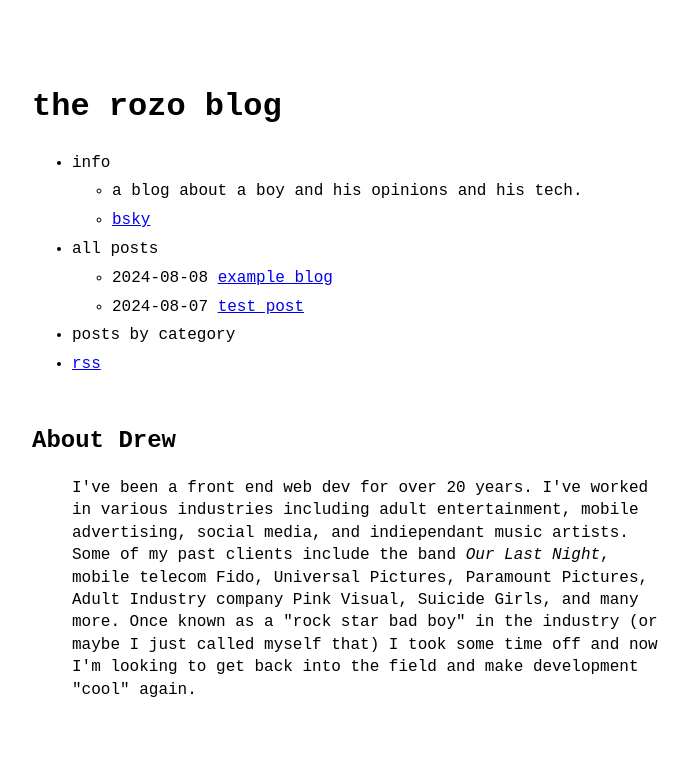
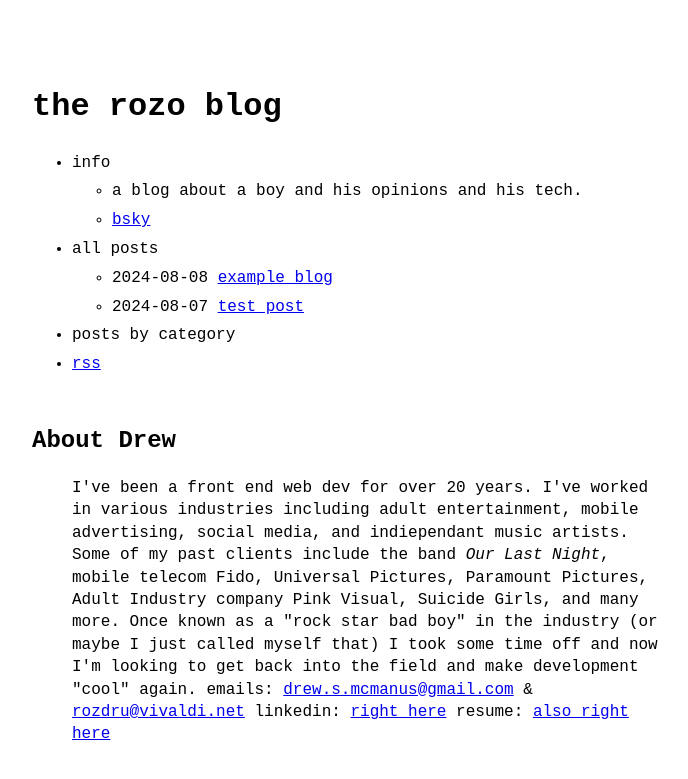
Before and after one commit to rozodru/rozodru.github.io, a Jekyll site: the page built from index.md, in a window 1280 px wide. Shown: the top 779 px of the page, without its empty margins (288-976 px from the left). Built offline with Jekyll 4.4.1, drawn with Linux system fonts in a browser that asks for light colours; our own code applies the rules of GitHub Pages for plain Markdown files.

Commit message:
update blog

```diff
--- a/index.md
+++ b/index.md
@@ -6,4 +6,8 @@ layout: home
 <ul>
     I've been a front end web dev for over 20 years. I've worked in various industries including adult entertainment, mobile advertising, social media, and indiependant music artists. Some of my past clients include the band <i>Our Last Night</i>, mobile telecom Fido, Universal Pictures, Paramount Pictures, Adult Industry company Pink Visual, Suicide Girls, and many more.
     Once known as a "rock star bad boy" in the industry (or maybe I just called myself that) I took some time off and now I'm looking to get back into the field and make development "cool" again.
+
+    emails: <a href="mailto: drew.s.mcmanus@gmail.com">drew.s.mcmanus@gmail.com</a> & <a href="mailto: rozodru@vivaldi.net">rozdru@vivaldi.net</a>
+    linkedin: <a href="https://www.linkedin.com/in/drew-mcmanus-44389b2ba/">right here</a>
+    resume: <a href="https://rozodru.github.io/assets/dmresume.pdf">also right here</a>
 </ul>
```
Also changed, not shown: 1 other file.
